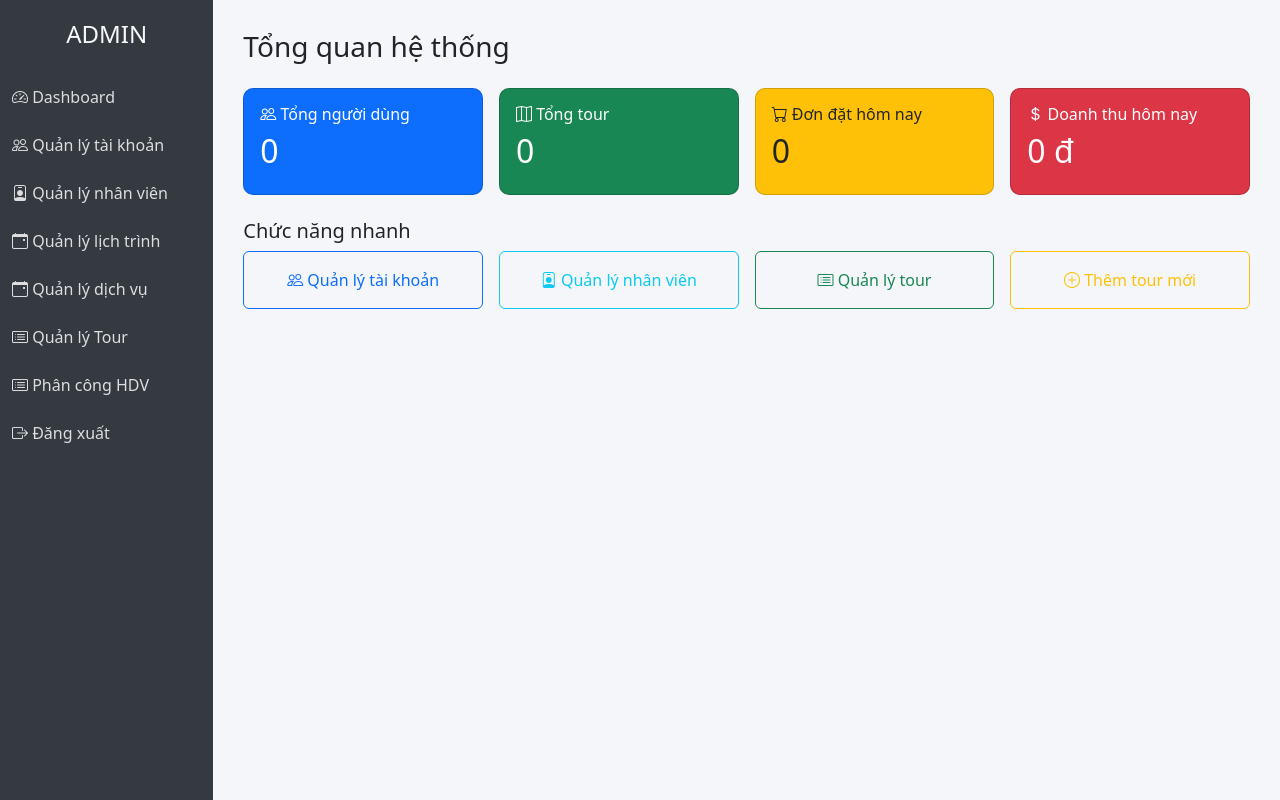
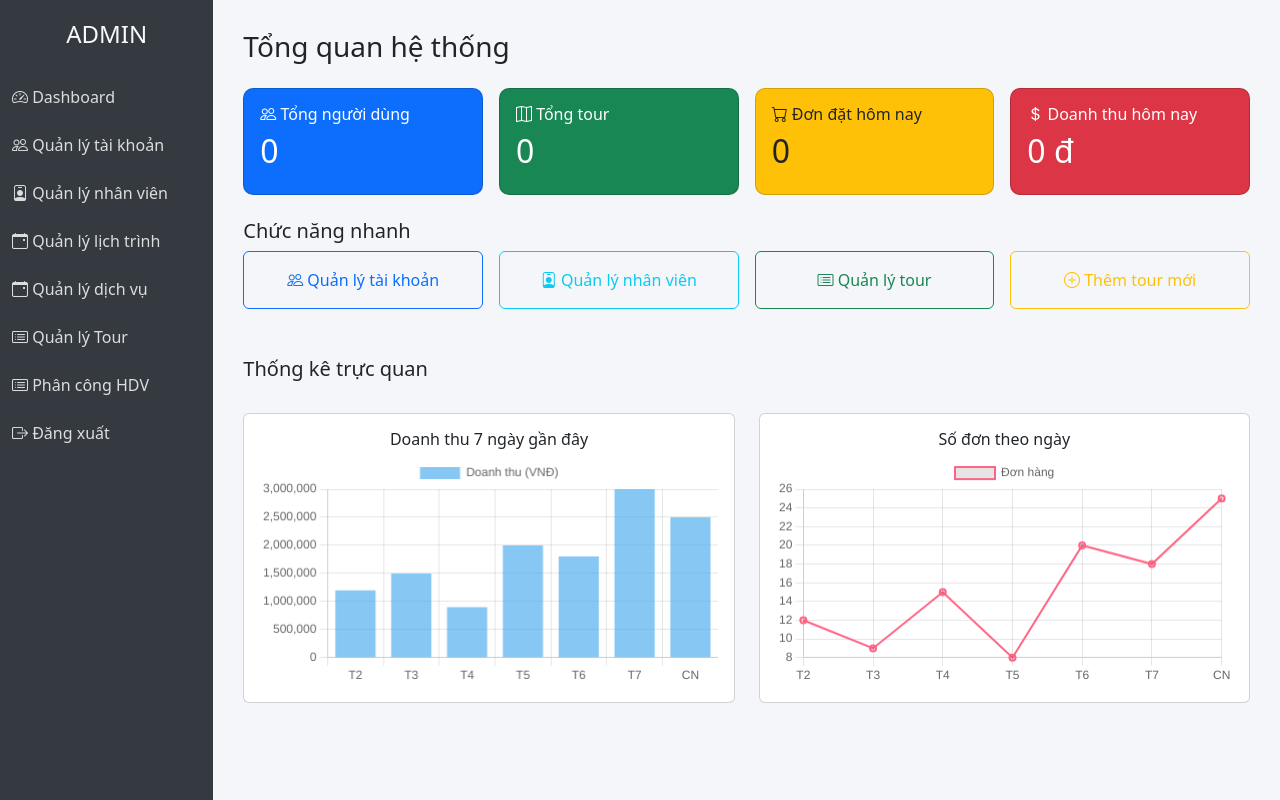
Before and after one commit to ngocnam060703/pro1014, a PHP site: page /duan1/ in a window 1280 px wide. Run offline with PHP 8.4, Linux system fonts and the light colour scheme; the visitor is signed in with stand-in values (Sample User, id 1); data that the repository does not hold is empty.

Commit message:
Add charts for revenue and order statistics to the admin dashboard

```diff
--- a/views/admin/dashboard.php
+++ b/views/admin/dashboard.php
@@ -92,7 +76,7 @@
     <!-- QUICK FUNCTIONS -->
     <h5>Chức năng nhanh</h5>
 
-    <div class="row g-3">
+    <div class="row g-3 mb-5">
       <div class="col-md-3">
         <a href="index.php?act=account" class="btn btn-outline-primary w-100 p-3">
           <i class="bi bi-people"></i> Quản lý tài khoản
@@ -118,7 +102,66 @@
       </div>
     </div>
 
+
+    <!-- ========================= BIỂU ĐỒ ========================= -->
+    <h5 class="mt-4">Thống kê trực quan</h5>
+
+    <div class="row g-4 mt-1">
+
+      <!-- Biểu đồ doanh thu -->
+      <div class="col-md-6">
+        <div class="card p-3">
+          <h6 class="text-center">Doanh thu 7 ngày gần đây</h6>
+          <canvas id="chartRevenue"></canvas>
+        </div>
+      </div>
+
+      <!-- Biểu đồ số đơn -->
+      <div class="col-md-6">
+        <div class="card p-3">
+          <h6 class="text-center">Số đơn theo ngày</h6>
+          <canvas id="chartOrders"></canvas>
+        </div>
+      </div>
+
+    </div>
+
   </div>
 </div>
+
+<!-- ========================= SCRIPT BIỂU ĐỒ ========================= -->
+<script>
+// Biểu đồ doanh thu (mặc định dữ liệu mẫu)
+const ctx1 = document.getElementById('chartRevenue');
+
+new Chart(ctx1, {
+    type: 'bar',
+    data: {
+        labels: ['T2', 'T3', 'T4', 'T5', 'T6', 'T7', 'CN'],
+        datasets: [{
+            label: 'Doanh thu (VNĐ)',
+            data: [1200000, 1500000, 900000, 2000000, 1800000, 3000000, 2500000],
+            backgroundColor: 'rgba(54, 162, 235, 0.6)'
+        }]
+    }
+});
+
+// Biểu đồ số đơn
+const ctx2 = document.getElementById('chartOrders');
+
+new Chart(ctx2, {
+    type: 'line',
+    data: {
+        labels: ['T2', 'T3', 'T4', 'T5', 'T6', 'T7', 'CN'],
+        datasets: [{
+            label: 'Đơn hàng',
+            data: [12, 9, 15, 8, 20, 18, 25],
+            borderWidth: 2,
+            borderColor: 'rgba(255, 99, 132, 1)'
+        }]
+    }
+});
+</script>
+
 </body>
 </html>
```
Also changed, not shown: other parts of views/admin/dashboard.php (+11 -27 lines).
